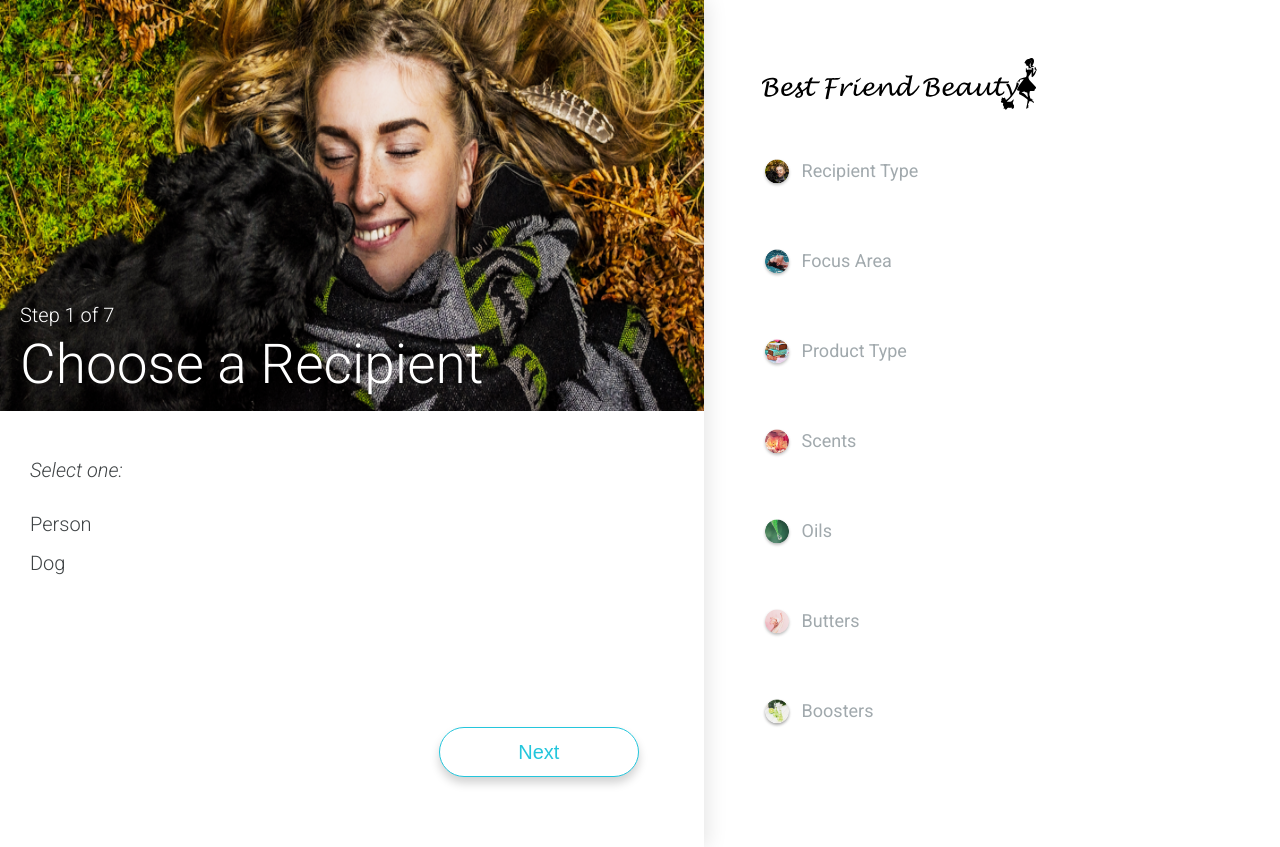
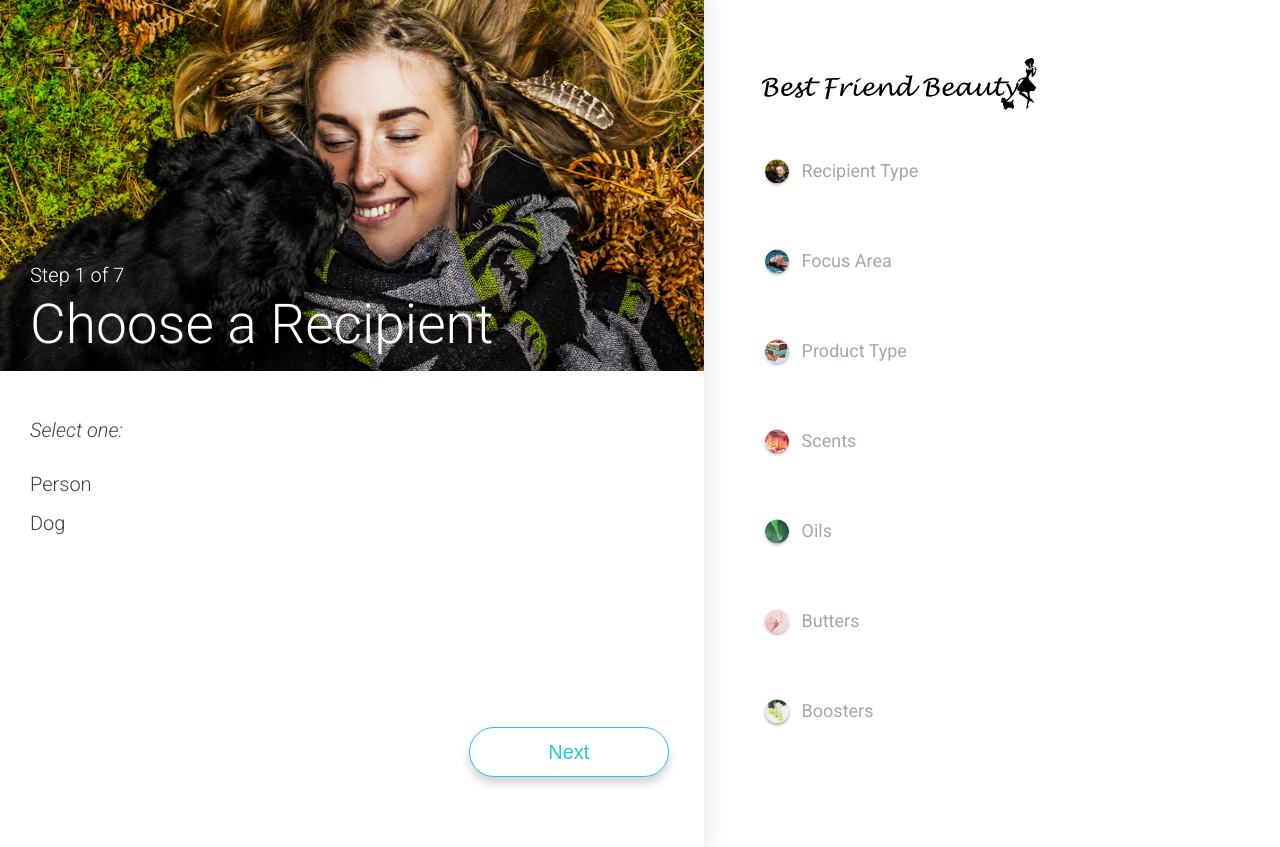
Before and after one commit to chrisfoster22/BFB-2, a React (Create React App) app: page / in a window 1280 px wide. Built offline with nearby package versions, Linux system fonts and the light colour scheme; what shopify-buy would draw is missing.

Commit message:
Clean up code

```diff
--- a/src/components/App.css
+++ b/src/components/App.css
@@ -6,5 +6,5 @@
 .App-header {
     position: relative;
     height: 150px;
-    padding: 20px;
+    padding-left: 30px;
 }
--- a/src/components/App.js
+++ b/src/components/App.js
@@ -227,7 +227,6 @@ const styles = {
     buttonContainer: {
         display: "flex",
         boxSizing: "border-box",
-        padding: "0 30px",
         justifyContent: "space-between",
         width: "90%",
         position: "absolute",
```
